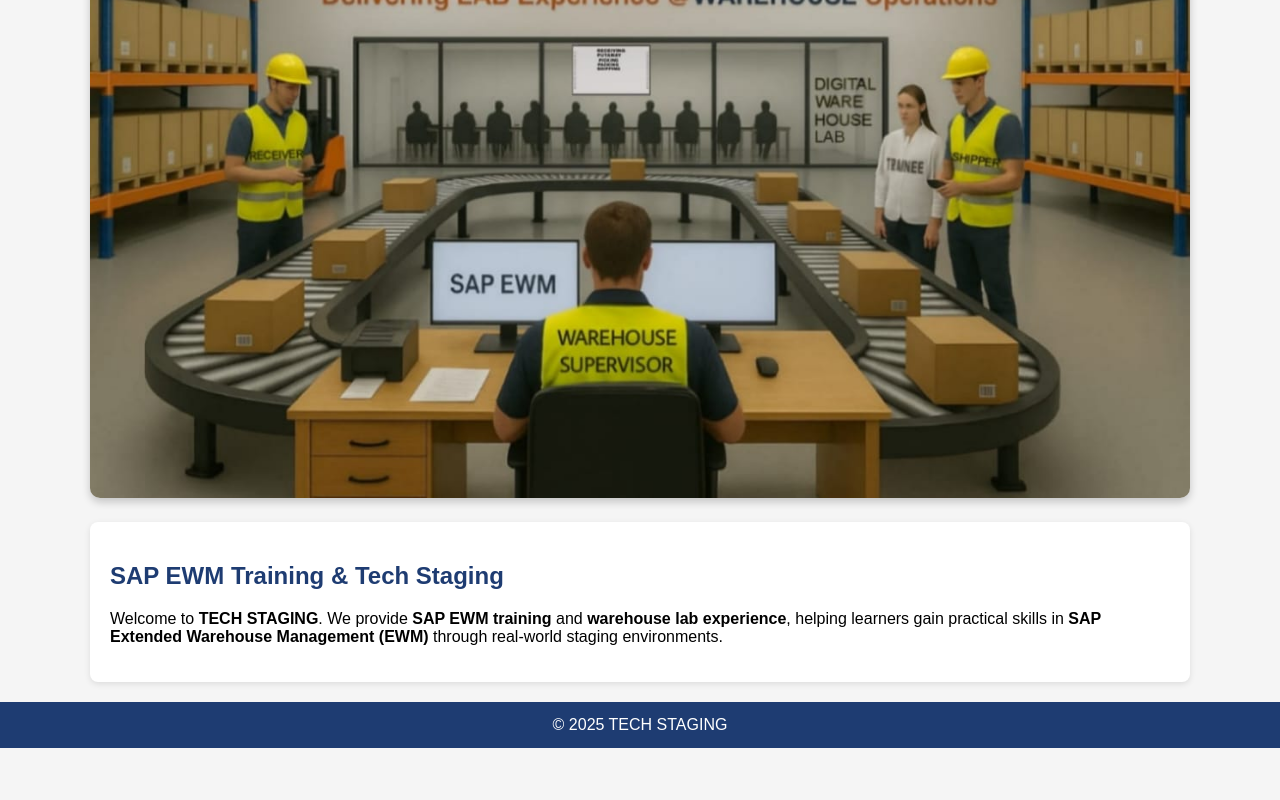
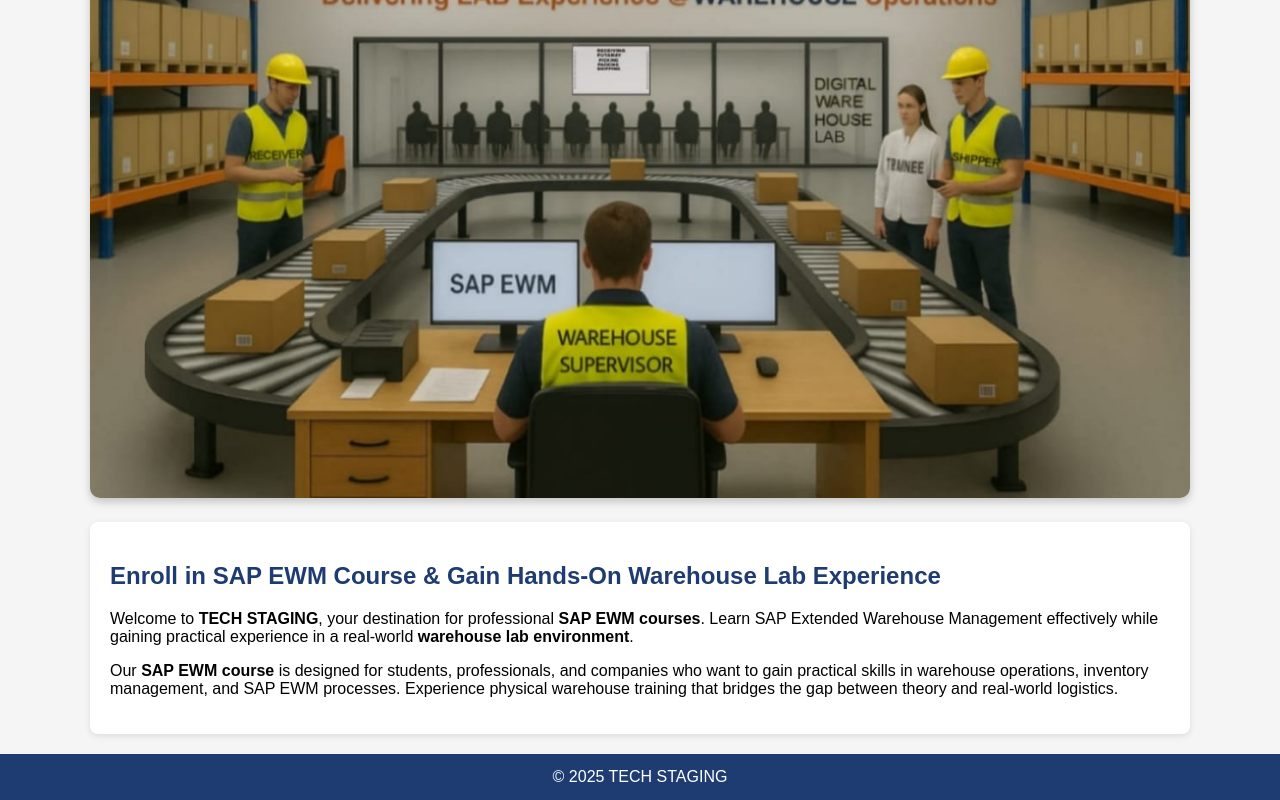
Before and after one commit to KiranS630/tech-staging, a plain HTML site: page index.html in a window 1280 px wide. Shown: the part 380-1180 px from the top of the page. Before the commit the page ends 1128 px from the top, so only its background shows below. Drawn offline with Linux system fonts and the light colour scheme.

Commit message:
Add files via upload
updated seo

```diff
--- a/index.html
+++ b/index.html
@@ -3,11 +3,11 @@
 <head>
   <meta charset="UTF-8" />
   <meta name="viewport" content="width=device-width, initial-scale=1" />
-  <title>TECH STAGING</title>
+  <title>SAP EWM Course | Warehouse Lab Training | TECH STAGING</title>
 
   <!-- SEO Meta Tags -->
-  <meta name="description" content="TECH STAGING offers SAP EWM training and warehouse lab experience. Gain hands-on skills in SAP Extended Warehouse Management.">
-  <meta name="keywords" content="SAP EWM training, warehouse lab, SAP Extended Warehouse Management, SAP EWM learning, warehouse staging experience">
+  <meta name="description" content="Enroll in SAP EWM course and gain hands-on experience in a warehouse lab environment. Learn SAP Extended Warehouse Management effectively with TECH STAGING.">
+  <meta name="keywords" content="SAP EWM course, learn SAP EWM, warehouse lab experience, physical warehouse training, SAP Extended Warehouse Management, SAP EWM training">
   <meta name="author" content="TECH STAGING">
 
   <style>
@@ -33,15 +33,18 @@
 
   <main class="wrap">
     <div class="hero">
-      <img src="banner.jpg" alt="TECH STAGING Banner" />
+      <img src="banner.jpg" alt="SAP EWM Course Warehouse Lab Training" />
     </div>
 
     <section>
-      <h2>SAP EWM Training & Tech Staging</h2>
+      <h2>Enroll in SAP EWM Course & Gain Hands-On Warehouse Lab Experience</h2>
       <p>
-        Welcome to <strong>TECH STAGING</strong>.
-        We provide <strong>SAP EWM training</strong> and <strong>warehouse lab experience</strong>, helping learners gain practical skills in
-        <strong>SAP Extended Warehouse Management (EWM)</strong> through real-world staging environments.
+        Welcome to <strong>TECH STAGING</strong>, your destination for professional <strong>SAP EWM courses</strong>.
+        Learn SAP Extended Warehouse Management effectively while gaining practical experience in a real-world <strong>warehouse lab environment</strong>.
+      </p>
+      <p>
+        Our <strong>SAP EWM course</strong> is designed for students, professionals, and companies who want to gain practical skills in warehouse operations, inventory management, and SAP EWM processes.
+        Experience physical warehouse training that bridges the gap between theory and real-world logistics.
       </p>
     </section>
   </main>
```
